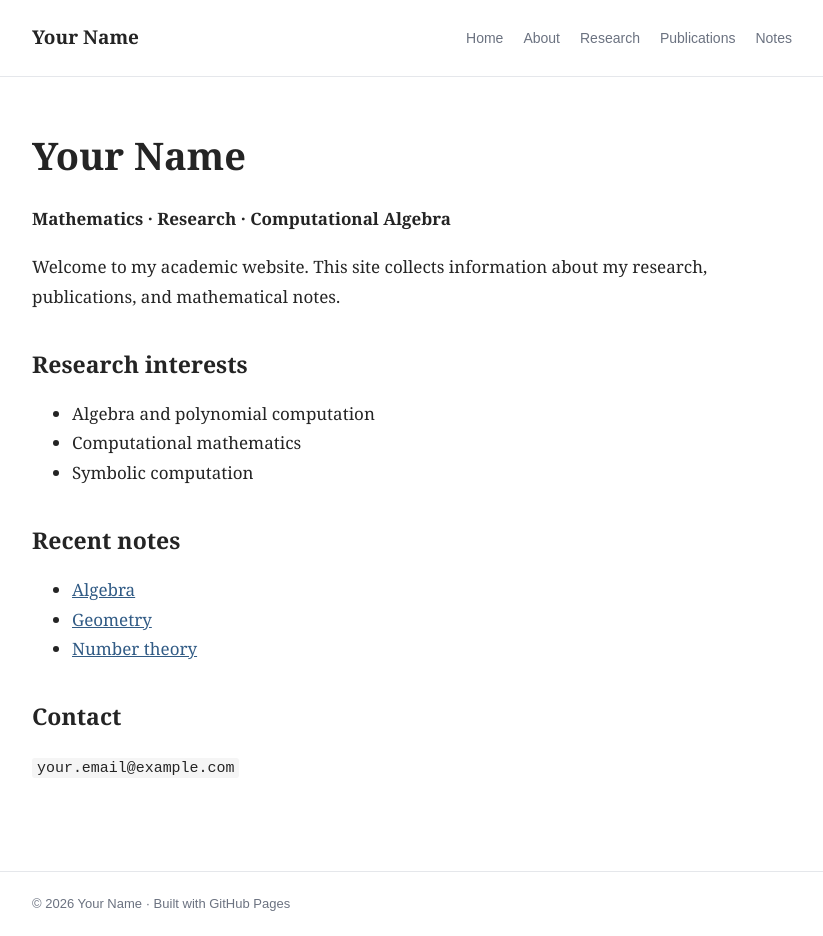
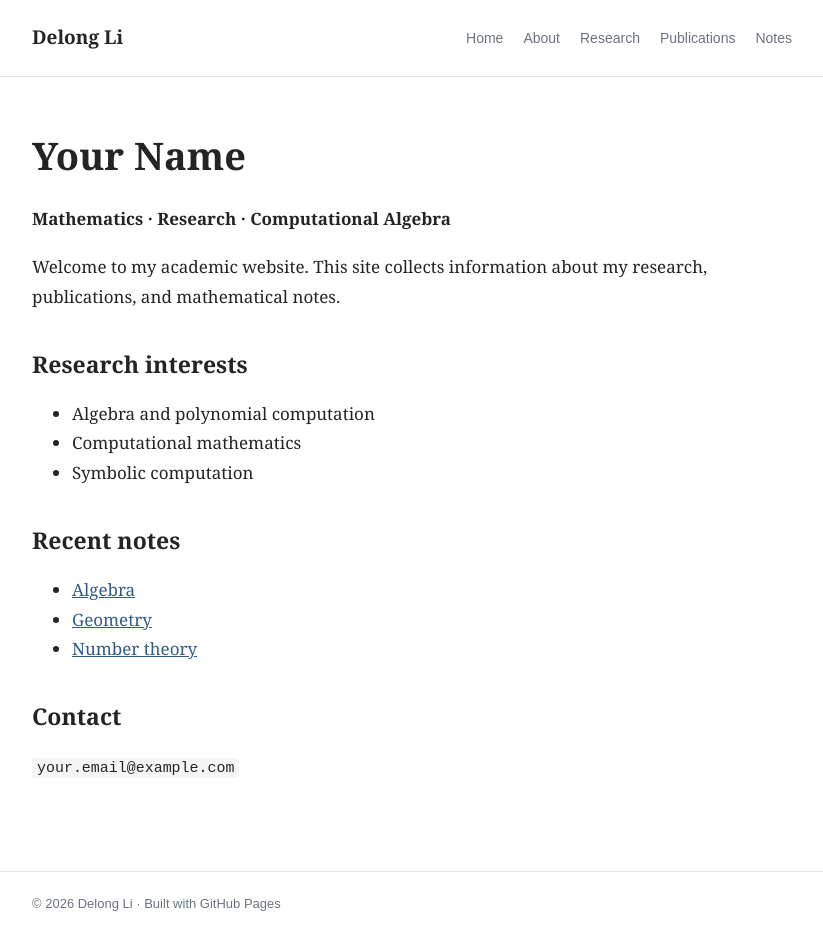
Before and after one commit to delong-li-24/delong-li-24.github.io, a Jekyll site: the page built from index.md, in a window 1280 px wide. Shown: the whole page, without its empty margins (228-1051 px from the left). Built offline with Jekyll 4.4.1, drawn with Linux system fonts in a browser that asks for light colours.

Commit message:
Update _config.yml

```diff
--- a/_config.yml
+++ b/_config.yml
@@ -1,6 +1,6 @@
-title: "Your Name"
+title: "Delong Li"
 description: "Mathematics · Research · Notes"
-url: "https://YOUR-GITHUB-USERNAME.github.io"
+url: "https://delong-li-24.github.io"
 baseurl: ""
 markdown: kramdown
 kramdown:
```
